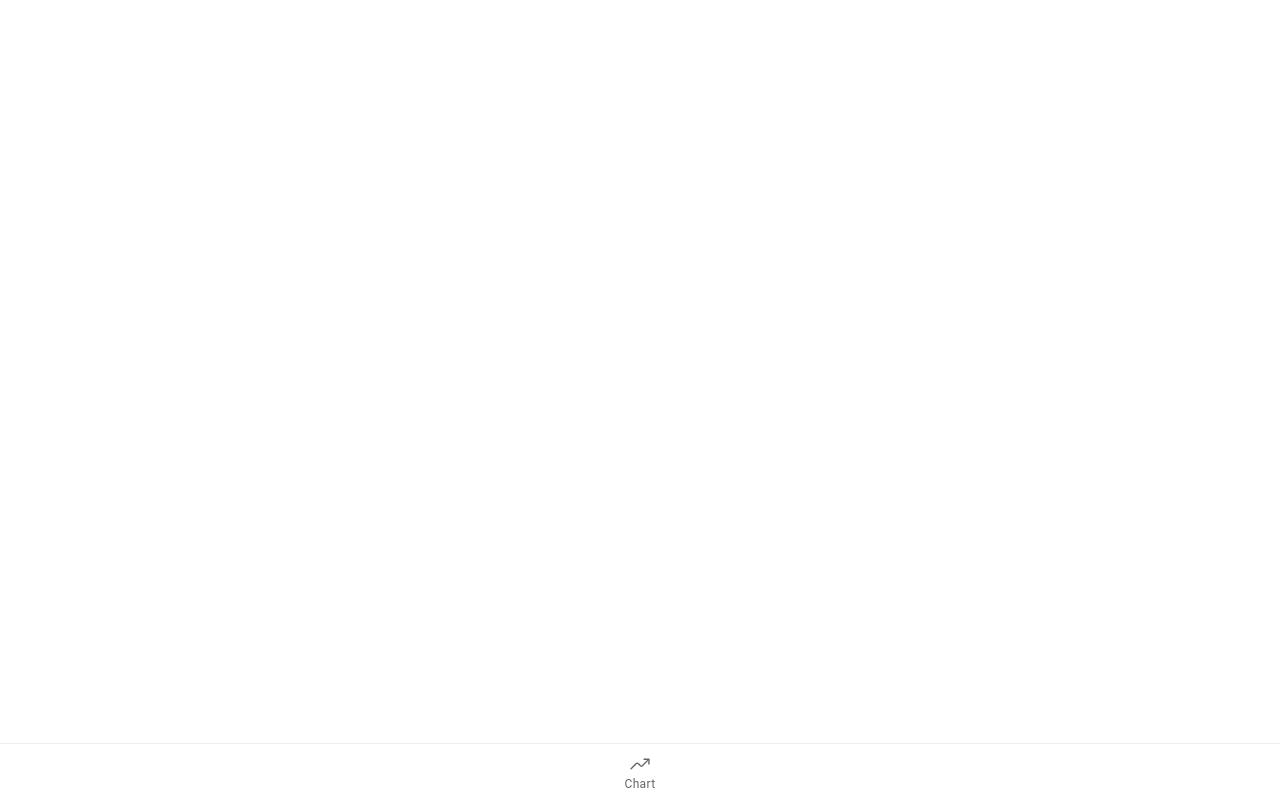
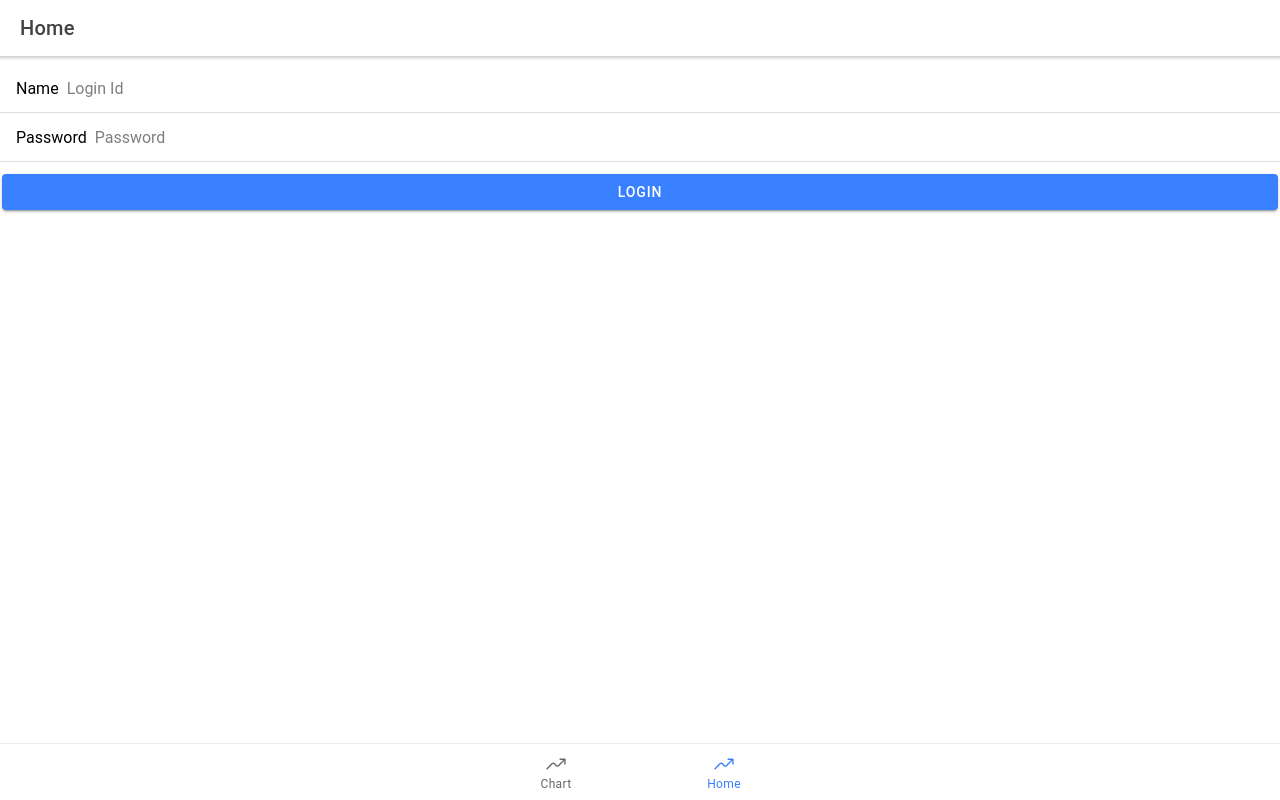
Before and after one commit to gavinklfong/mpf-price-app, a React (Create React App) app: page /home in a window 1280 px wide. Built offline with nearby package versions, Linux system fonts and the light colour scheme.

Commit message:
experiment on firebase authentication

```diff
--- a/package.json
+++ b/package.json
@@ -20,6 +20,7 @@
     "axios": "^0.19.2",
     "canvas": "^2.6.1",
     "chart.js": "^2.9.3",
+    "firebase": "^7.14.0",
     "ionicons": "^4.6.3",
     "observable-hooks": "^2.2.0",
     "react": "^16.12.0",
--- a/src/App.tsx
+++ b/src/App.tsx
@@ -13,6 +13,8 @@ import { IonReactRouter } from '@ionic/react-router';
 import { apps, flash, send, trendingUp, search } from 'ionicons/icons';
 import ChartTab from './pages/ChartTab';
 import AnalysisTab from './pages/AnalysisTab';
+import HomeTab from './pages/HomeTab';
+import { AppContextProvider, serviceContext}  from './AppContext';
 
 /* Core CSS required for Ionic components to work properly */
 import '@ionic/react/css/core.css';
@@ -33,19 +35,28 @@ import '@ionic/react/css/display.css';
 /* Theme variables */
 import './theme/variables.css';
 
-const App: React.FC = () => (
+const App: React.FC = () => {
+
+  return (
+
+  <AppContextProvider value={serviceContext}>
   <IonApp>
     <IonReactRouter>
       <IonTabs>
         <IonRouterOutlet>
           <Route path="/chart" component={ChartTab} exact={true} />
           <Route path="/analysis" component={AnalysisTab} exact={true} />
-          <Route path="/" render={() => <Redirect to="/chart" />} exact={true} />
+          <Route path="/home" component={HomeTab} exact={true} />
+          <Route path="/" render={() => <Redirect to="/home" />} exact={true} />
         </IonRouterOutlet>
         <IonTabBar slot="bottom">
           <IonTabButton tab="chart" href="/chart">
             <IonIcon icon={trendingUp} />
             <IonLabel>Chart</IonLabel>
+          </IonTabButton>
+          <IonTabButton tab="home" href="/home">
+            <IonIcon icon={trendingUp} />
+            <IonLabel>Home</IonLabel>
           </IonTabButton>
           {/* <IonTabButton tab="analysis" href="/analysis">
             <IonIcon icon={search} />
@@ -55,6 +66,8 @@ const App: React.FC = () => (
       </IonTabs>
     </IonReactRouter>
   </IonApp>
-);
+  </AppContextProvider>
+)
+};
 
 export default App;
--- /dev/null
+++ b/src/AppContext.ts
@@ -0,0 +1,31 @@
+import React from 'react';
+import * as firebase from 'firebase/app';
+import 'firebase/auth'; // load authentication module
+
+
+
+let firebaseConfig = {
+    apiKey: "AIzaSyBDWARXfHWeDa4Yv7-Vi_YEs5p3FVZUhYM",
+    authDomain: "mpf-price-app.firebaseapp.com",
+    databaseURL: "https://mpf-price-app.firebaseio.com",
+    projectId: "mpf-price-app",
+    storageBucket: "mpf-price-app.appspot.com",
+    messagingSenderId: "929922075615",
+    appId: "1:929922075615:web:d13c2930402b09757f526a"
+};
+
+const firebaseApp = firebase.initializeApp(firebaseConfig);
+
+export const serviceContext = {
+    services: {
+        firebase: firebaseApp
+    }
+};
+
+
+const AppContext = React.createContext(serviceContext);
+
+export const AppContextProvider = AppContext.Provider;
+export const AppContextConsumer = AppContext.Consumer;
+
+export default AppContext;
--- a/src/hooks/ChartTabHook.ts
+++ b/src/hooks/ChartTabHook.ts
@@ -62,10 +62,11 @@ export const useChartTab = (chartTabForm: ChartTabForm, setChartTabForm: Dispatc
         if (stringHasValue(chartTabForm.trustee)) {
             // fetch trustee fund records
 
-            setShowLoading(true);
 
             mpfService.getTrustee(chartTabForm.trustee)
             .then(fundRecords => {
+                setShowLoading(true);
+
 
                 if (!!fundRecords && fundRecords.length > 0 ) {
                     // set scheme dropdown list
@@ -83,9 +84,10 @@ export const useChartTab = (chartTabForm: ChartTabForm, setChartTabForm: Dispatc
                     setChartTabForm({...chartTabForm, fundRecords: [], schemeList: [], scheme: ""});
                 }
 
+                setShowLoading(false);
+
             });
 
-            setShowLoading(false);
         }
 
     }, [chartTabForm.trustee]);
--- /dev/null
+++ b/src/pages/HomeTab.tsx
@@ -0,0 +1,75 @@
+import React, {useEffect, useState, useContext} from 'react';
+import { IonContent, IonHeader, IonItem, IonLabel, IonList, IonPage, IonTitle, IonToolbar, IonInput, IonButton } from '@ionic/react';
+import Collapsible from 'react-collapsible';
+import AppContext from '../AppContext';
+
+import './HomeTab.css';
+
+
+const HomeTab: React.FC = () => {
+
+  const [loginId, setLoginId] = useState("");
+  const [password, setPassword] = useState("");
+
+  const serviceContext = useContext(AppContext);
+  const firebaseApp = serviceContext.services.firebase;
+
+  const submitForLogin = () => {
+    console.log("FirebaseApp name: " + firebaseApp.name);
+
+    firebaseApp.auth().signOut().then(function() {
+      // Sign-out successful.
+      console.log("signout first");
+
+      firebaseApp.auth().signInWithEmailAndPassword(loginId, password).catch(function(error) {
+        // Handle Errors here.
+        let errorCode = error.code;
+        let errorMessage = error.message;
+        // ...
+        console.log("Firebase auth - errorCode = " + errorCode);
+        console.log("Firebase auth - errorMessage = " + errorMessage);
+
+      });
+
+    }).catch(function(error) {
+      // An error happened.
+    });
+
+
+
+    firebaseApp.auth().onAuthStateChanged(function(user) {
+        if (user) {
+          // User is signed in.
+          console.log("login user info: " + user.uid + ", " + user.email);
+        }
+      }
+    );
+
+  }
+
+
+  return (
+    <IonPage>
+      <IonHeader>
+        <IonToolbar>
+          <IonTitle>Home</IonTitle>
+        </IonToolbar>
+      </IonHeader>
+      <IonContent>
+      <IonList>
+          <IonItem>
+            <IonLabel>Name</IonLabel>
+            <IonInput value={loginId} placeholder="Login Id" onIonChange={e => setLoginId(e.detail.value!)}></IonInput>
+          </IonItem>
+          <IonItem>
+            <IonLabel>Password</IonLabel>
+            <IonInput type="password" value={password} placeholder="Password" onIonChange={e => setPassword(e.detail.value!)}></IonInput>
+          </IonItem>
+        </IonList>
+        <IonButton expand="block" onClick={e => submitForLogin()}>Login</IonButton>
+      </IonContent>
+    </IonPage>
+  );
+};
+
+export default HomeTab;
```
Also changed, not shown: src/pages/HomeTab.css (added), 1 other file (tests, documents, lock files or other folders).
